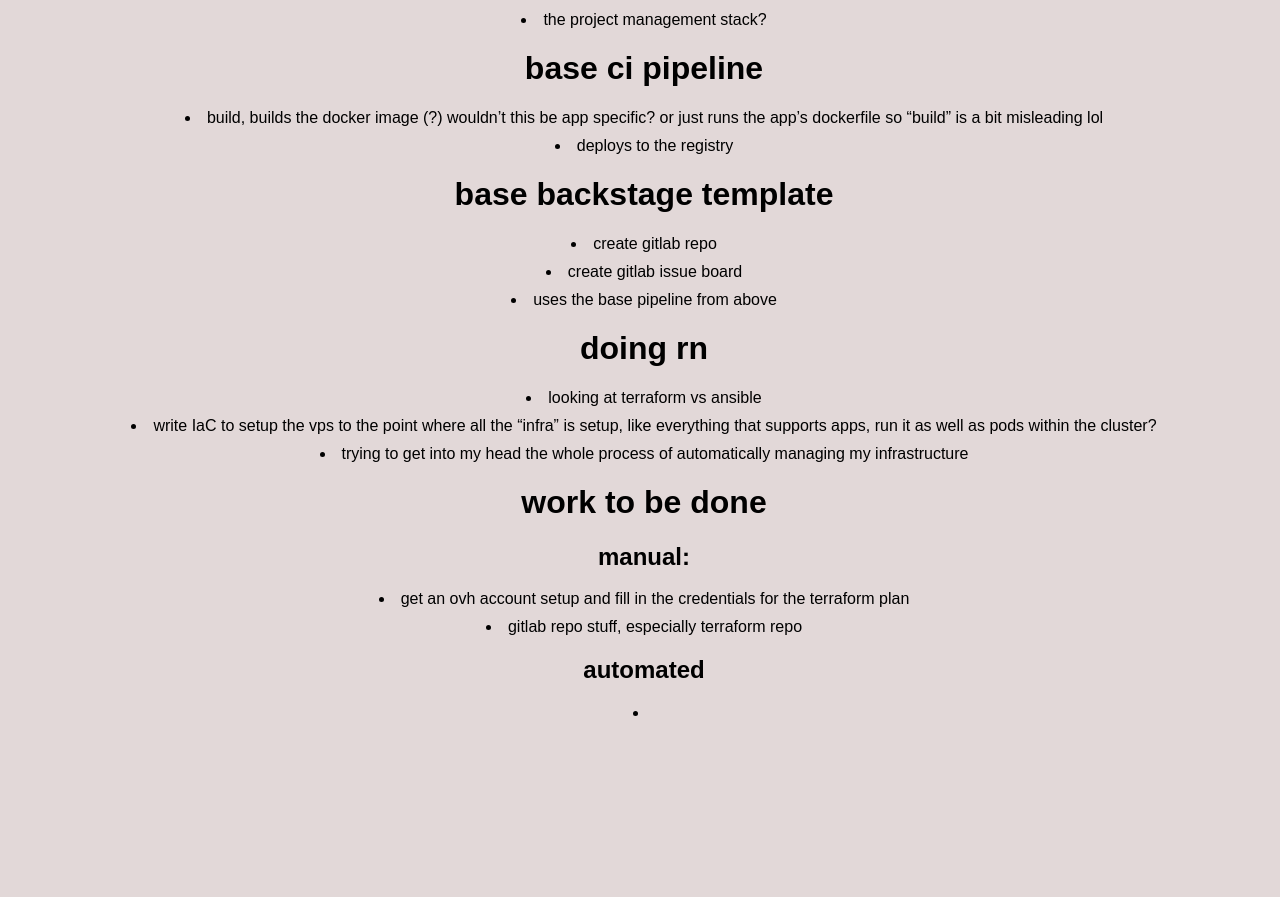
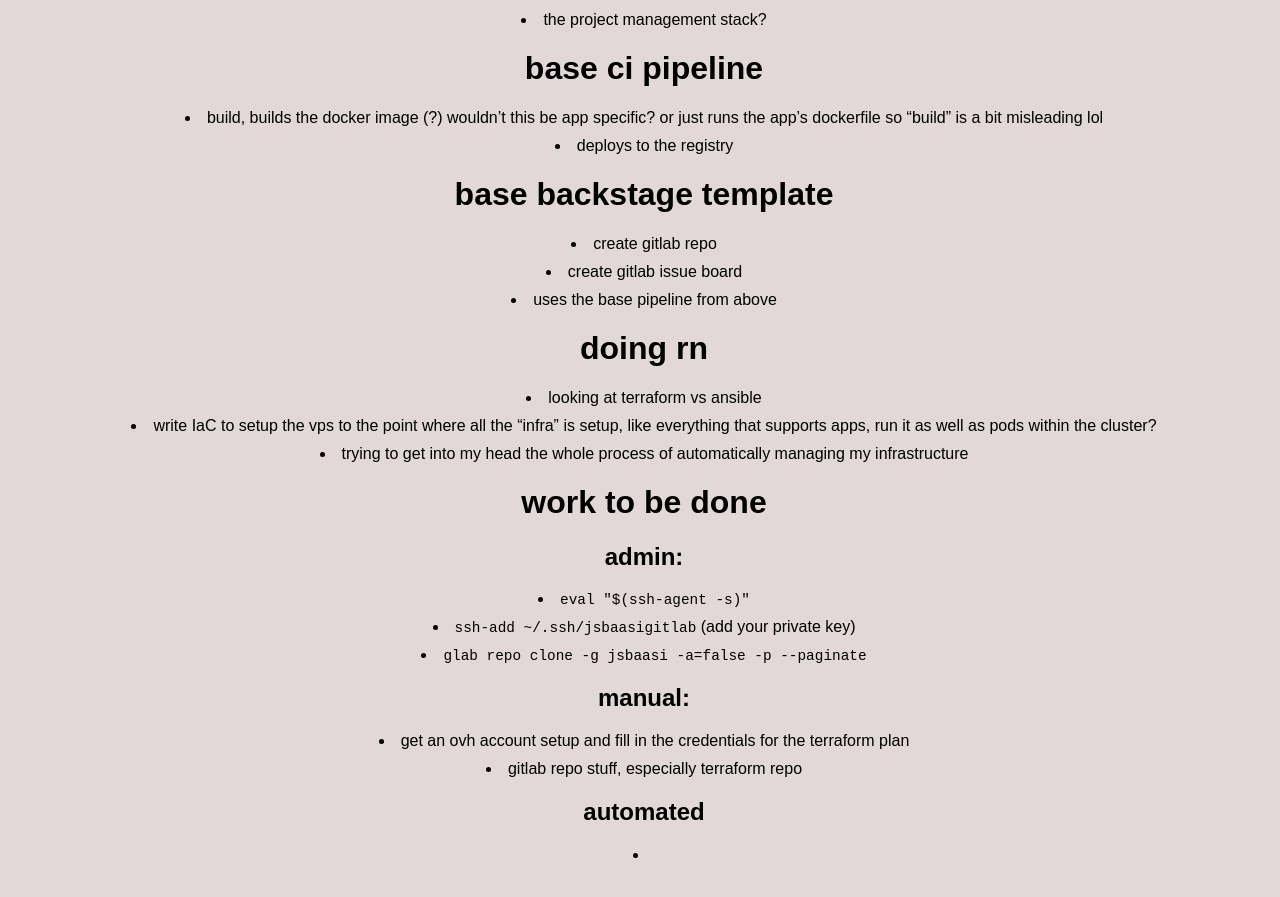
Before and after one commit to jsbaasi/jsbaasi.github.io, a Jekyll site: the page built from _posts/2026-04-17-gitops.md, in a window 1280 px wide and 900 px high, scrolled down 776 px. Shown: the top 897 px of the window. Built offline with Jekyll 4.4.1, drawn with Linux system fonts in a browser that asks for light colours; before the commit the page ends 1534 px from its top, so only the background shows below that.

Commit message:
vault backup: 2026-04-18 11:42:36

```diff
--- a/_posts/2026-04-17-gitops.md
+++ b/_posts/2026-04-17-gitops.md
@@ -33,6 +33,10 @@
 - write IaC to setup the vps to the point where all the "infra" is setup, like everything that supports apps, run it as well as pods within the cluster?
 - trying to get into my head the whole process of automatically managing my infrastructure
 # work to be done
+## admin:
+- `eval "$(ssh-agent -s)"`
+- `ssh-add ~/.ssh/jsbaasigitlab` (add your private key)
+- `glab repo clone -g jsbaasi -a=false -p --paginate`
 ## manual:
 - get an ovh account setup and fill in the credentials for the terraform plan
 - gitlab repo stuff, especially terraform repo
```
